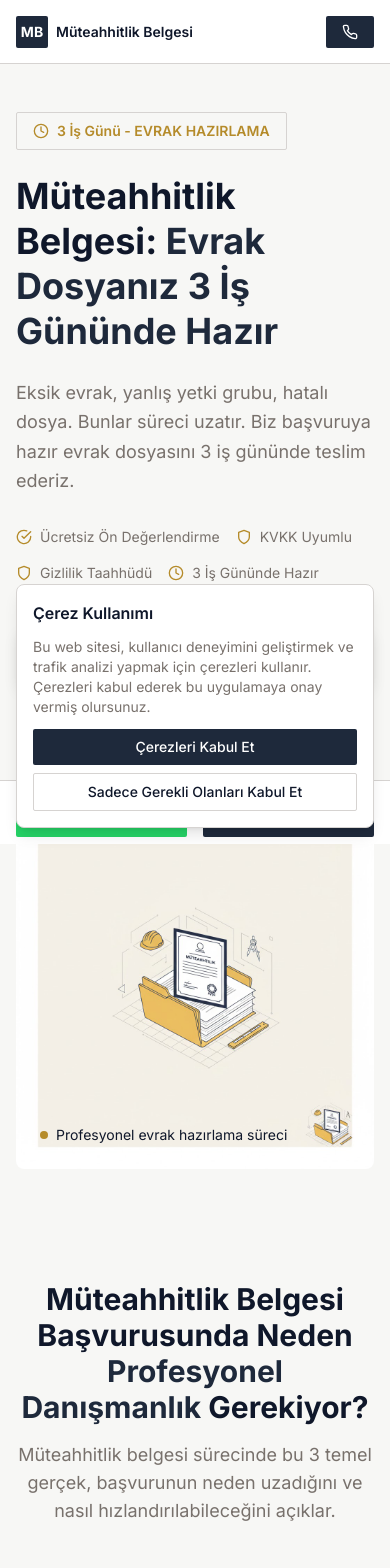
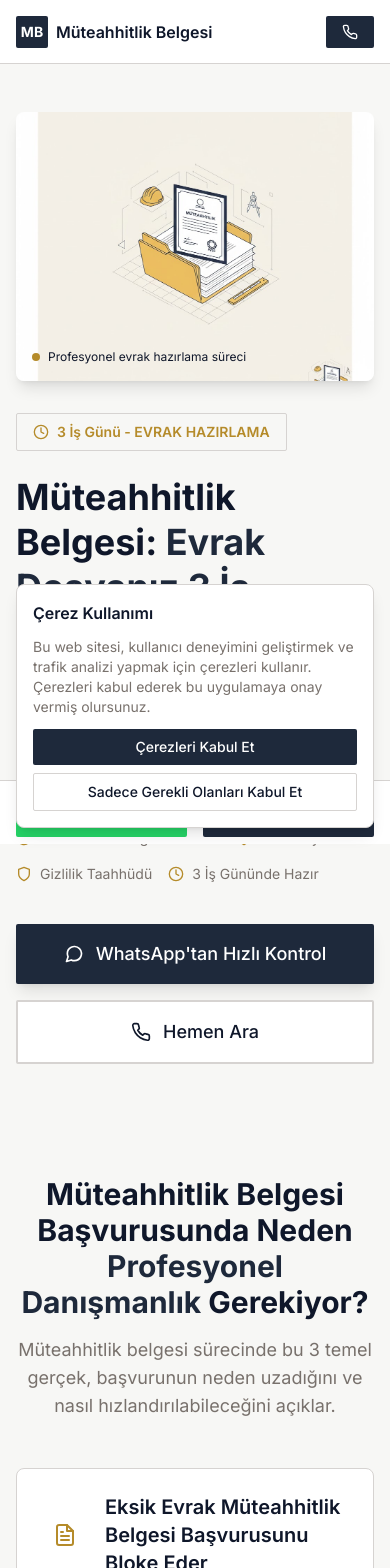
Before and after one commit to otomantik/muteahitlik-belgesi, a Next.js app: page / in a window 390 px wide. Shown: the top 1568 px of the page. Built offline with nearby package versions, Linux system fonts and the light colour scheme.

Commit message:
Improve: Header yazÄ± boyutu bÃ¼yÃ¼tÃ¼ldÃ¼, mobil hero'da gÃ¶rsel Ã¼ste alÄ±ndÄ±

```diff
--- a/components/layout/Header.tsx
+++ b/components/layout/Header.tsx
@@ -21,7 +21,7 @@ export const Header = () => {
             <div className="w-8 h-8 bg-accent-dark rounded-sm flex items-center justify-center flex-shrink-0">
               <span className="text-white font-bold text-sm">MB</span>
             </div>
-            <span className="text-foreground font-semibold text-sm md:text-lg truncate">
+            <span className="text-foreground font-semibold text-base md:text-lg truncate">
               Müteahhitlik Belgesi
             </span>
           </Link>
--- a/components/sections/Hero.tsx
+++ b/components/sections/Hero.tsx
@@ -15,9 +15,40 @@ export const Hero = () => {
   return (
     <section className="relative overflow-hidden bg-background">
       <div className="container mx-auto px-4 py-12 md:py-20">
-        <div className="grid md:grid-cols-2 gap-12 items-center">
+        <div className="grid md:grid-cols-2 gap-8 md:gap-12 items-center">
+          {/* Right Column - Hero Image (Mobile First - Top) */}
+          <div className="relative order-1 md:order-2">
+            <div className="relative aspect-[4/3] md:aspect-[4/3] rounded-lg overflow-hidden shadow-lg">
+              <Image
+                src="/muteahitlik-belgesi-hero.jpg"
+                alt="Müteahhitlik belgesi evrak dosyası hazırlama - profesyonel danışmanlık"
+                fill
+                priority={true}
+                fetchPriority="high"
+                sizes="(max-width: 768px) 100vw, 50vw"
+                className="object-cover"
+                style={{
+                  backgroundColor: '#F7F7F5',
+                  backgroundImage: 'linear-gradient(45deg, #E7E5E4 25%, transparent 25%), linear-gradient(-45deg, #E7E5E4 25%, transparent 25%), linear-gradient(45deg, transparent 75%, #E7E5E4 75%), linear-gradient(-45deg, transparent 75%, #E7E5E4 75%)',
+                  backgroundSize: '20px 20px',
+                  backgroundPosition: '0 0, 0 10px, 10px -10px, -10px 0px'
+                }}
+              />
+              {/* Blueprint overlay effect */}
+              <div className="absolute inset-0 bg-gradient-to-br from-accent-dark/5 to-transparent" />
+              <div className="absolute bottom-0 left-0 right-0 bg-gradient-to-t from-background/80 to-transparent p-4 md:p-6">
+                <div className="flex items-center gap-2">
+                  <div className="w-2 h-2 bg-accent-gold rounded-full"></div>
+                  <p className="text-xs md:text-sm text-foreground">
+                    Profesyonel evrak hazırlama süreci
+                  </p>
+                </div>
+              </div>
+            </div>
+          </div>
+
           {/* Left Column - Copy */}
-          <div className="space-y-6">
+          <div className="space-y-6 order-2 md:order-1">
             {/* Promise Badge */}
             <div className="inline-flex items-center gap-2 px-4 py-2 bg-accent-gold/10 border border-accent-gold/20 rounded-sm">
               <Icon name="clock" size={16} className="text-accent-gold" />
@@ -113,37 +144,6 @@ export const Hero = () => {
               </a>
             </div>
           </div>
-
-          {/* Right Column - Hero Image (Module 11) */}
-          <div className="relative">
-            <div className="relative aspect-square md:aspect-[4/3] rounded-lg overflow-hidden">
-              <Image
-                src="/muteahitlik-belgesi-hero.jpg"
-                alt="Müteahhitlik belgesi evrak dosyası hazırlama - profesyonel danışmanlık"
-                fill
-                priority={true}
-                fetchPriority="high"
-                sizes="(max-width: 768px) 100vw, 50vw"
-                className="object-cover"
-                style={{
-                  backgroundColor: '#F7F7F5',
-                  backgroundImage: 'linear-gradient(45deg, #E7E5E4 25%, transparent 25%), linear-gradient(-45deg, #E7E5E4 25%, transparent 25%), linear-gradient(45deg, transparent 75%, #E7E5E4 75%), linear-gradient(-45deg, transparent 75%, #E7E5E4 75%)',
-                  backgroundSize: '20px 20px',
-                  backgroundPosition: '0 0, 0 10px, 10px -10px, -10px 0px'
-                }}
-              />
-              {/* Blueprint overlay effect */}
-              <div className="absolute inset-0 bg-gradient-to-br from-accent-dark/5 to-transparent" />
-              <div className="absolute bottom-0 left-0 right-0 bg-gradient-to-t from-background/80 to-transparent p-6">
-                <div className="flex items-center gap-2">
-                  <div className="w-2 h-2 bg-accent-gold rounded-full"></div>
-                  <p className="text-sm text-foreground">
-                    Profesyonel evrak hazırlama süreci
-                  </p>
-                </div>
-              </div>
-            </div>
-          </div>
         </div>
       </div>
     </section>
```
